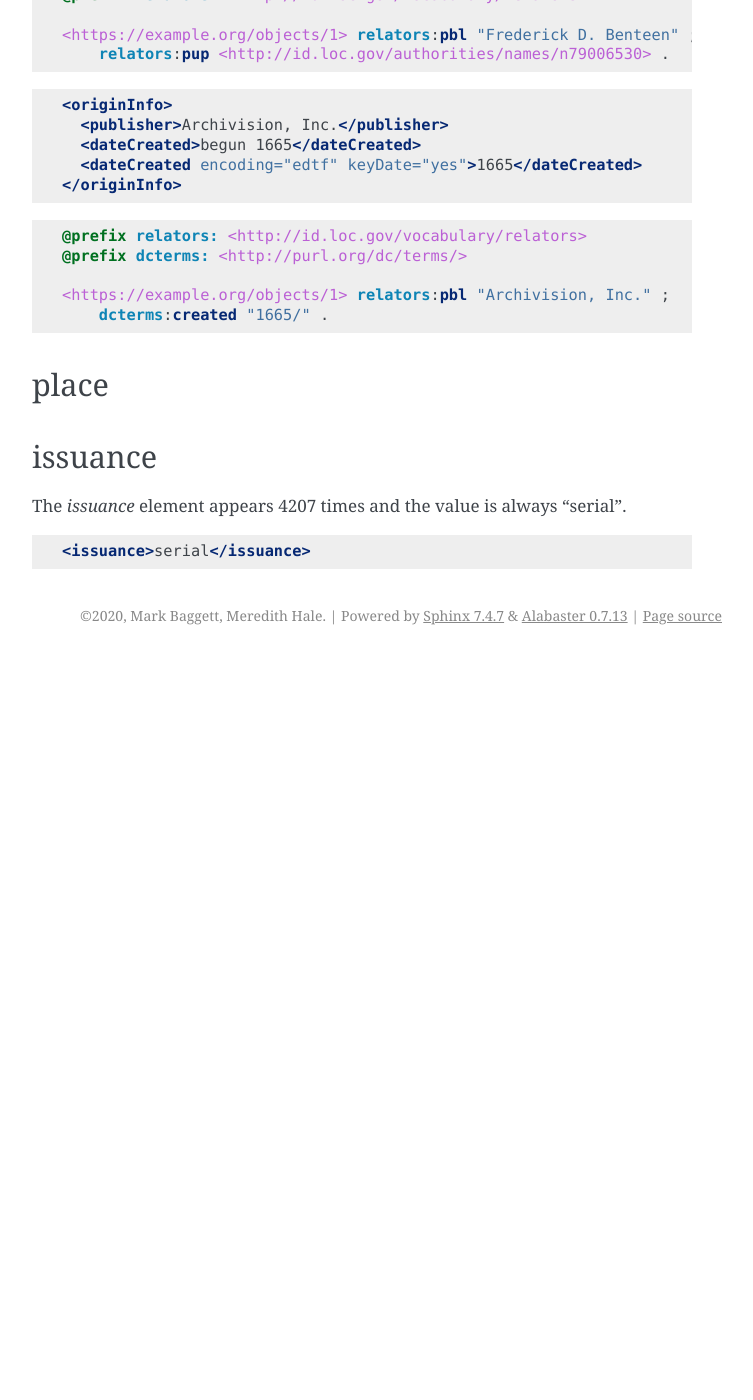
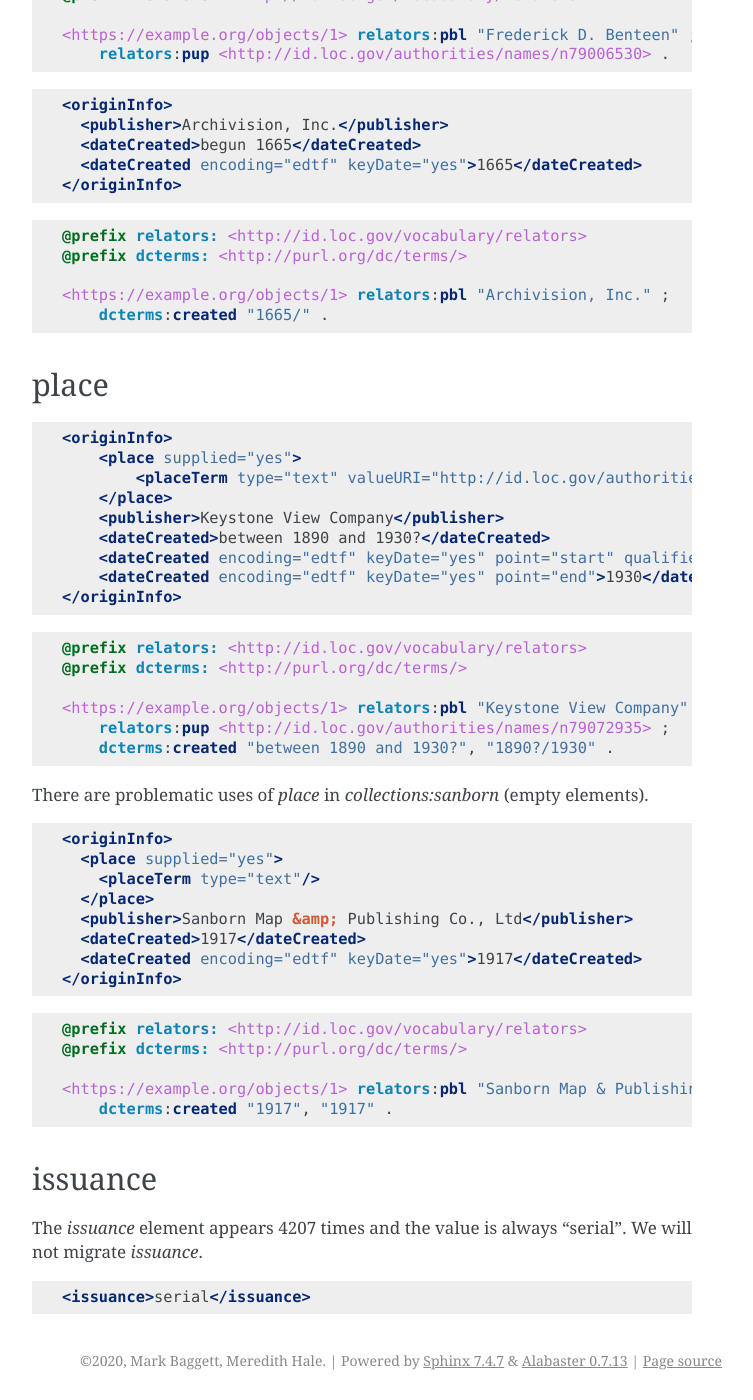
Before and after one commit to UTKcataloging/mods_to_rdf, a Sphinx documentation site: the page built from docs/source/top_level_elements/originInfo_publishing.rst, in a window 1280 px wide and 1400 px high, scrolled down 580 px. Shown: the whole window, without its empty margins (388-1141 px from the left). Built offline with Sphinx 7.4.7, drawn with Linux system fonts in a browser that asks for light colours; formulas are drawn with MathJax 3; before the commit the page ends 1235 px from its top, so only the background shows below that.

Commit message:
Update `mods:place`

```diff
--- a/docs/source/top_level_elements/originInfo_publishing.rst
+++ b/docs/source/top_level_elements/originInfo_publishing.rst
@@ -46,10 +46,52 @@ An example, `utsmc:13759 <https://digital.lib.utk.edu/collections/islandora/obje
 place
 -----
 
+.. code-block:: xml
+
+    <originInfo>
+        <place supplied="yes">
+            <placeTerm type="text" valueURI="http://id.loc.gov/authorities/names/n79072935">Meadville (Crawford County, Pa.)</placeTerm>
+        </place>
+        <publisher>Keystone View Company</publisher>
+        <dateCreated>between 1890 and 1930?</dateCreated>
+        <dateCreated encoding="edtf" keyDate="yes" point="start" qualifier="questionable">1890</dateCreated>
+        <dateCreated encoding="edtf" keyDate="yes" point="end">1930</dateCreated>
+    </originInfo>
+
+.. code-block:: turtle
+
+    @prefix relators: <http://id.loc.gov/vocabulary/relators>
+    @prefix dcterms: <http://purl.org/dc/terms/>
+
+    <https://example.org/objects/1> relators:pbl "Keystone View Company" ;
+        relators:pup <http://id.loc.gov/authorities/names/n79072935> ;
+        dcterms:created "between 1890 and 1930?", "1890?/1930" .
+
+There are problematic uses of `place` in `collections:sanborn` (empty elements).
+
+.. code-block:: xml
+
+  <originInfo>
+    <place supplied="yes">
+      <placeTerm type="text"/>
+    </place>
+    <publisher>Sanborn Map &amp; Publishing Co., Ltd</publisher>
+    <dateCreated>1917</dateCreated>
+    <dateCreated encoding="edtf" keyDate="yes">1917</dateCreated>
+  </originInfo>
+
+.. code-block:: turtle
+
+    @prefix relators: <http://id.loc.gov/vocabulary/relators>
+    @prefix dcterms: <http://purl.org/dc/terms/>
+
+    <https://example.org/objects/1> relators:pbl "Sanborn Map & Publishing Co., Ltd" ;
+        dcterms:created "1917", "1917" .
+
 issuance
 --------
 
-The `issuance` element appears 4207 times and the value is always "serial".
+The `issuance` element appears 4207 times and the value is always "serial". We will not migrate `issuance`.
 
 .. code-block:: xml
 
```
